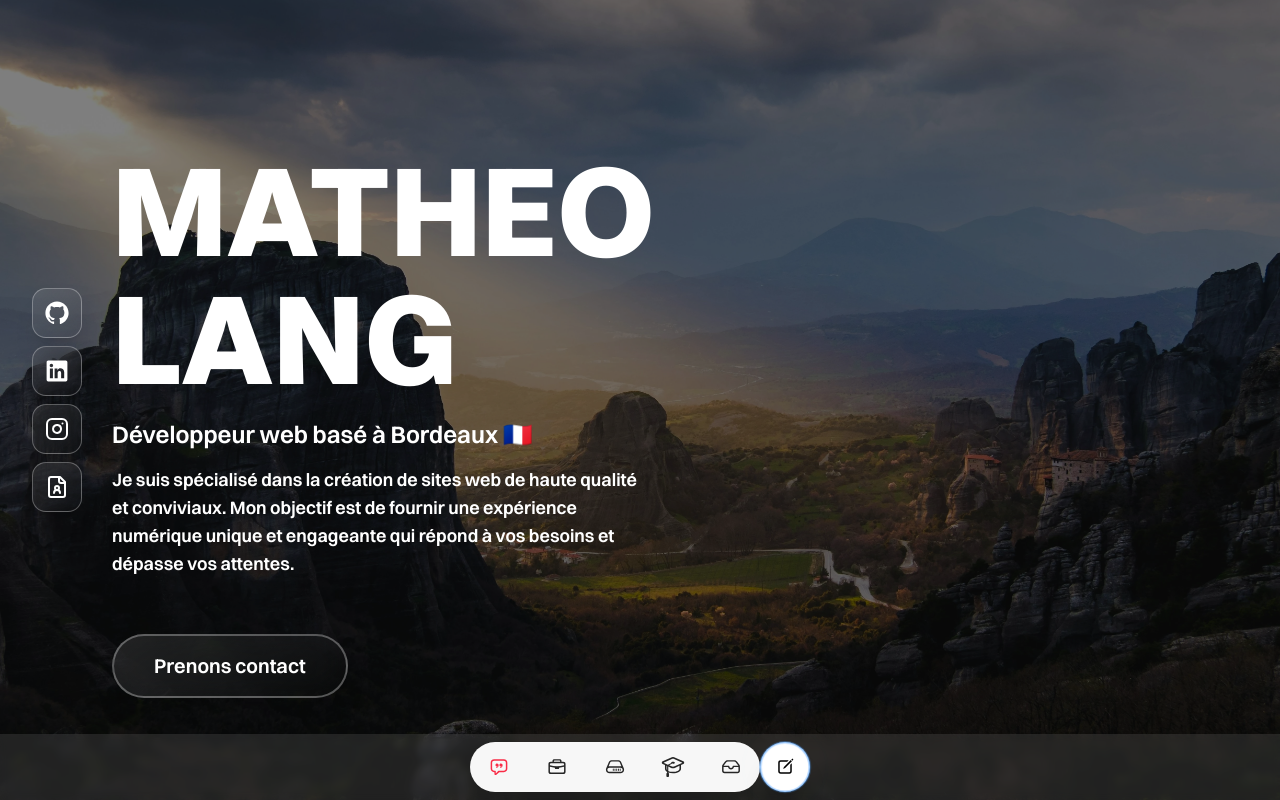
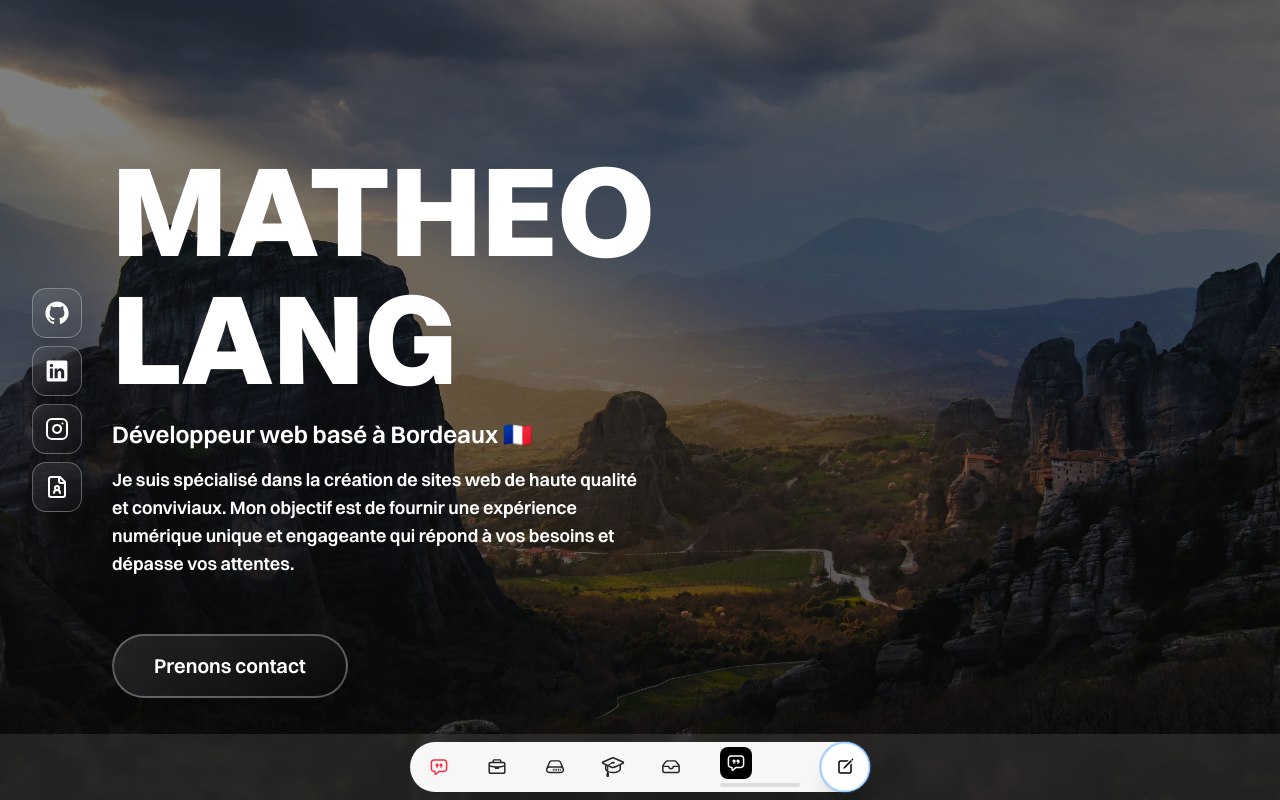
Before and after one commit to Matsuel/portfolio, a Next.js app: page / in a window 1280 px wide. Shown: the top 800 px of the page. Built offline with nearby package versions, Linux system fonts and the light colour scheme.

Commit message:
V1 navbar

```diff
--- a/src/components/Navbar.tsx
+++ b/src/components/Navbar.tsx
@@ -4,6 +4,7 @@ import useSectionProgress from "@/hooks/useSectionProgress"
 import { navbarLinksObj } from "../../constants/navbar"
 import NavbarContactButton from "./NavbarContactButton"
 import NavbarIcons from "./NavbarIcons"
+import NavbarProgress from "./NavbarProgress"
 
 const Navbar = () => {
 
@@ -13,15 +14,20 @@ const Navbar = () => {
 
     const { progress } = useSectionProgress(activeId);
 
-    console.log({ progress })
-
     return (
         <nav className='fixed z-50 bottom-0 flex flex-col w-full h-auto items-center justify-center bg-[rgba(255,255,255,0.1)] backdrop-blur-xs py-2'>
             {/* Ajouter un current section avec une barre indiquant le pourcentage de scroll de la section */}
-            <div className='flex'>
+            <div className='flex gap-5 rounded-full shadow-2xl'
+            style={{
+                background: 'rgba(247, 247, 247, 1)',
+            }}>
 
                 <NavbarIcons
                     activeId={activeId}
+                />
+                <NavbarProgress
+                    activeId={activeId}
+                    progress={progress}
                 />
                 <NavbarContactButton />
             </div>
--- a/src/components/NavbarIcons.tsx
+++ b/src/components/NavbarIcons.tsx
@@ -14,11 +14,7 @@ const NavbarIcons = ({
 
     return (
         <div
-            className='w-auto h-auto px-1 rounded-full shadow-2xl flex flex-row gap-2'
-            style={{
-                background: 'rgba(247, 247, 247, 1)',
-                backdropFilter: 'blur(2.5px)',
-            }}
+            className='w-auto h-auto px-1 flex flex-row gap-2'
         >
             {Object.values(navbarLinksObj).map((link) => (
                 <NavbarLink
--- /dev/null
+++ b/src/components/NavbarProgress.tsx
@@ -0,0 +1,30 @@
+import React from 'react'
+import { navbarLinks } from '../../constants/navbar';
+
+interface NavbarProgressProps {
+    progress: number;
+    activeId: string;
+}
+
+const NavbarProgress = ({
+    progress,
+    activeId
+}: NavbarProgressProps) => {
+    return (
+        <div className='w-auto h-auto flex flex-col items-start justify-center gap-1'>
+            <div className='h-8 w-8 bg-black rounded-lg flex items-center justify-center'>
+                {navbarLinks.find(link => link.sectionId.replace("#", "") === activeId)?.icon}
+            </div>
+
+            <div className='w-20 h-1 bg-[#ddd] rounded-full overflow-hidden'>
+                <div
+                    className='h-full bg-[#262626] ease-in-out'
+                    style={{ width: `${progress}%` }}
+                />
+            </div>
+
+        </div>
+    )
+}
+
+export default NavbarProgress
```
